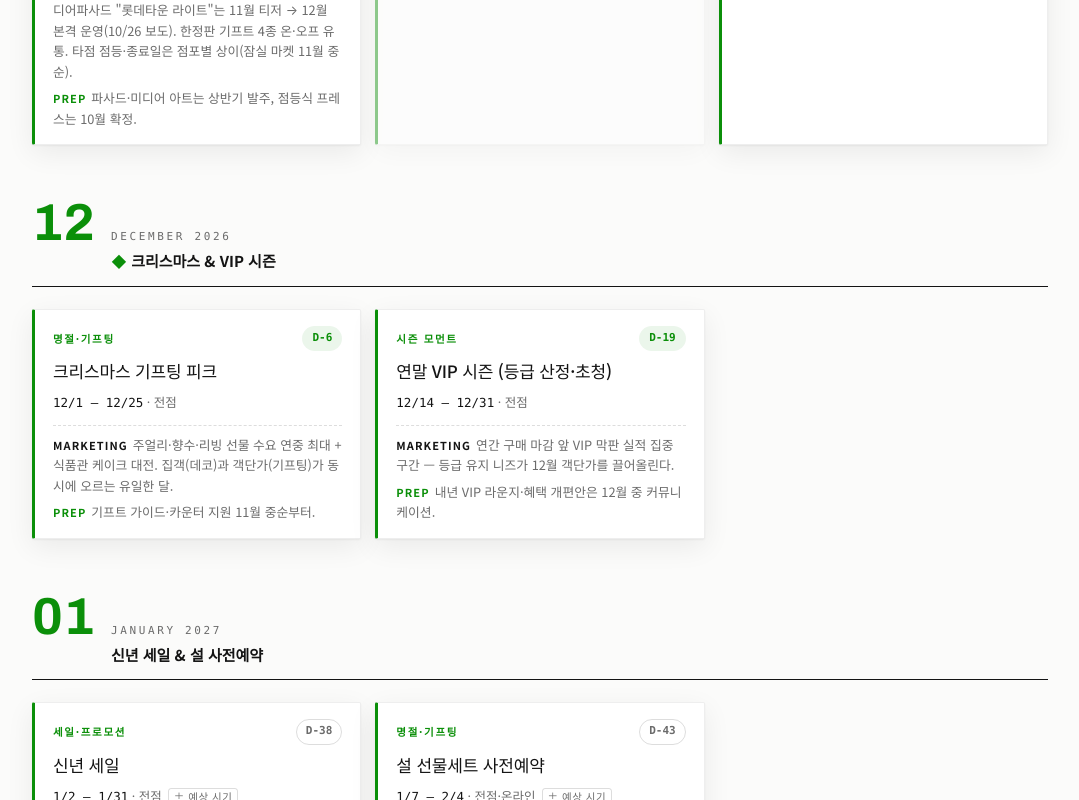
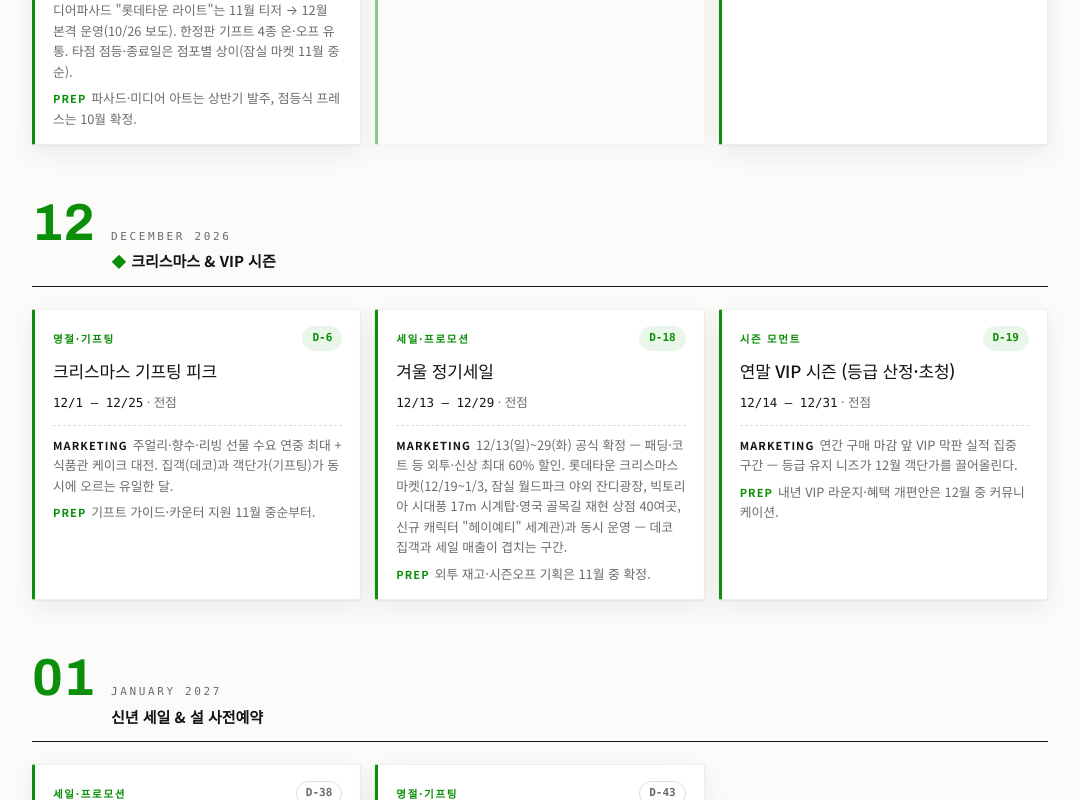
Before and after one commit to jhkim-lgtm/lotte-calendar, a plain HTML site: page index.html in a window 1280 px wide. Shown: the part 1604-2404 px from the top of the page, without its empty margins (100-1179 px from the left). Drawn offline with Linux system fonts and the light colour scheme.

Commit message:
daily refresh 2026-11-26

```diff
--- a/index.html
+++ b/index.html
@@ -204,6 +204,9 @@ const EVENTS = [
   {s:'2026-12-01', e:'2026-12-25', cat:'gift', title:'크리스마스 기프팅 피크', place:'전점',
    angle:'주얼리·향수·리빙 선물 수요 연중 최대 + 식품관 케이크 대전. 집객(데코)과 객단가(기프팅)가 동시에 오르는 유일한 달.',
    prep:'기프트 가이드·카운터 지원 11월 중순부터.'},
+  {s:'2026-12-13', e:'2026-12-29', cat:'sale', title:'겨울 정기세일', place:'전점',
+   angle:'12/13(일)~29(화) 공식 확정 — 패딩·코트 등 외투·신상 최대 60% 할인. 롯데타운 크리스마스 마켓(12/19~1/3, 잠실 월드파크 야외 잔디광장, 빅토리아 시대풍 17m 시계탑·영국 골목길 재현 상점 40여곳, 신규 캐릭터 "헤이예티" 세계관)과 동시 운영 — 데코 집객과 세일 매출이 겹치는 구간.',
+   prep:'외투 재고·시즌오프 기획은 11월 중 확정.'},
   {s:'2026-12-14', e:'2026-12-31', cat:'season', title:'연말 VIP 시즌 (등급 산정·초청)', place:'전점',
    angle:'연간 구매 마감 앞 VIP 막판 실적 집중 구간 — 등급 유지 니즈가 12월 객단가를 끌어올린다.',
    prep:'내년 VIP 라운지·혜택 개편안은 12월 중 커뮤니케이션.'},
```
